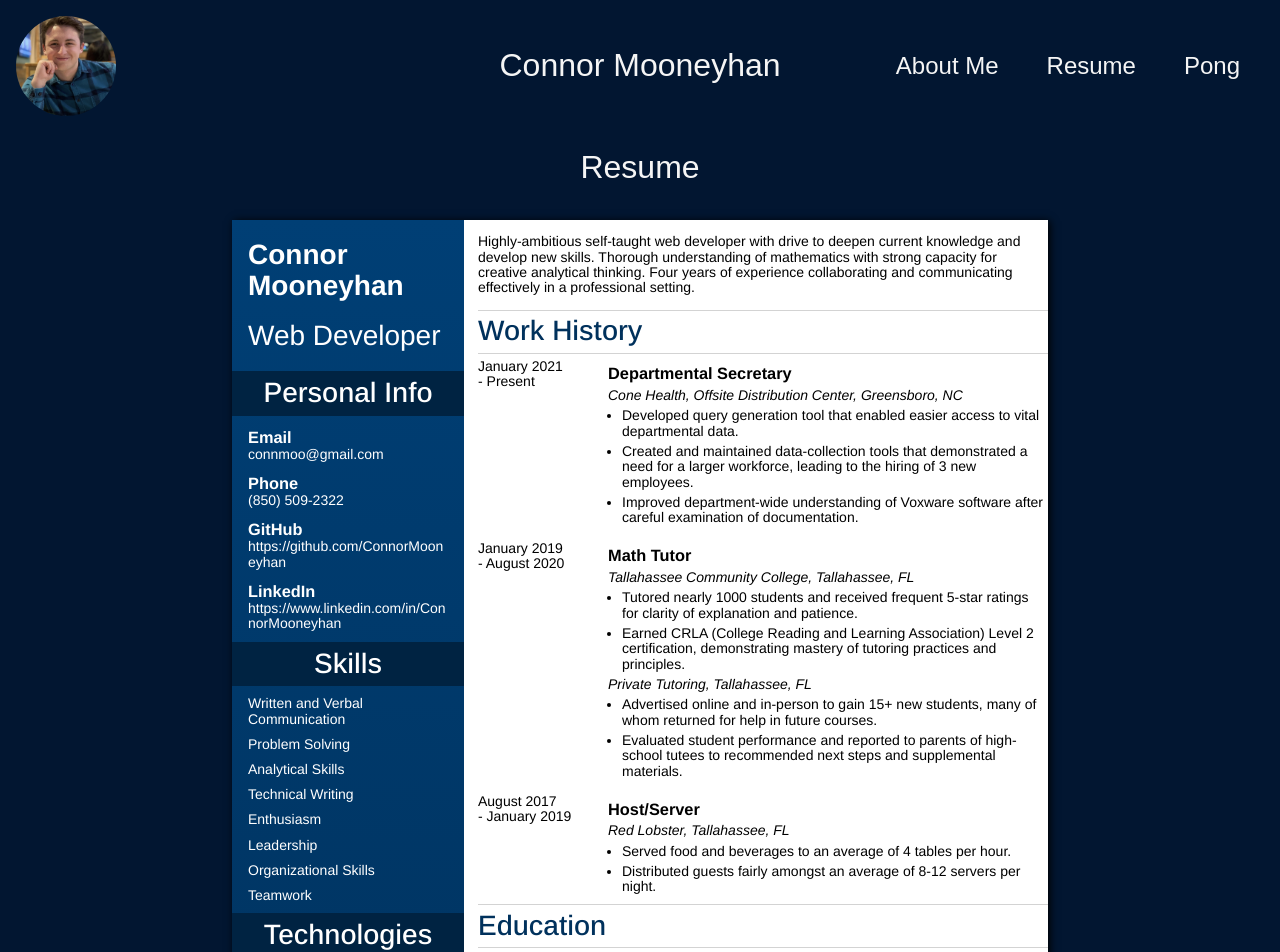
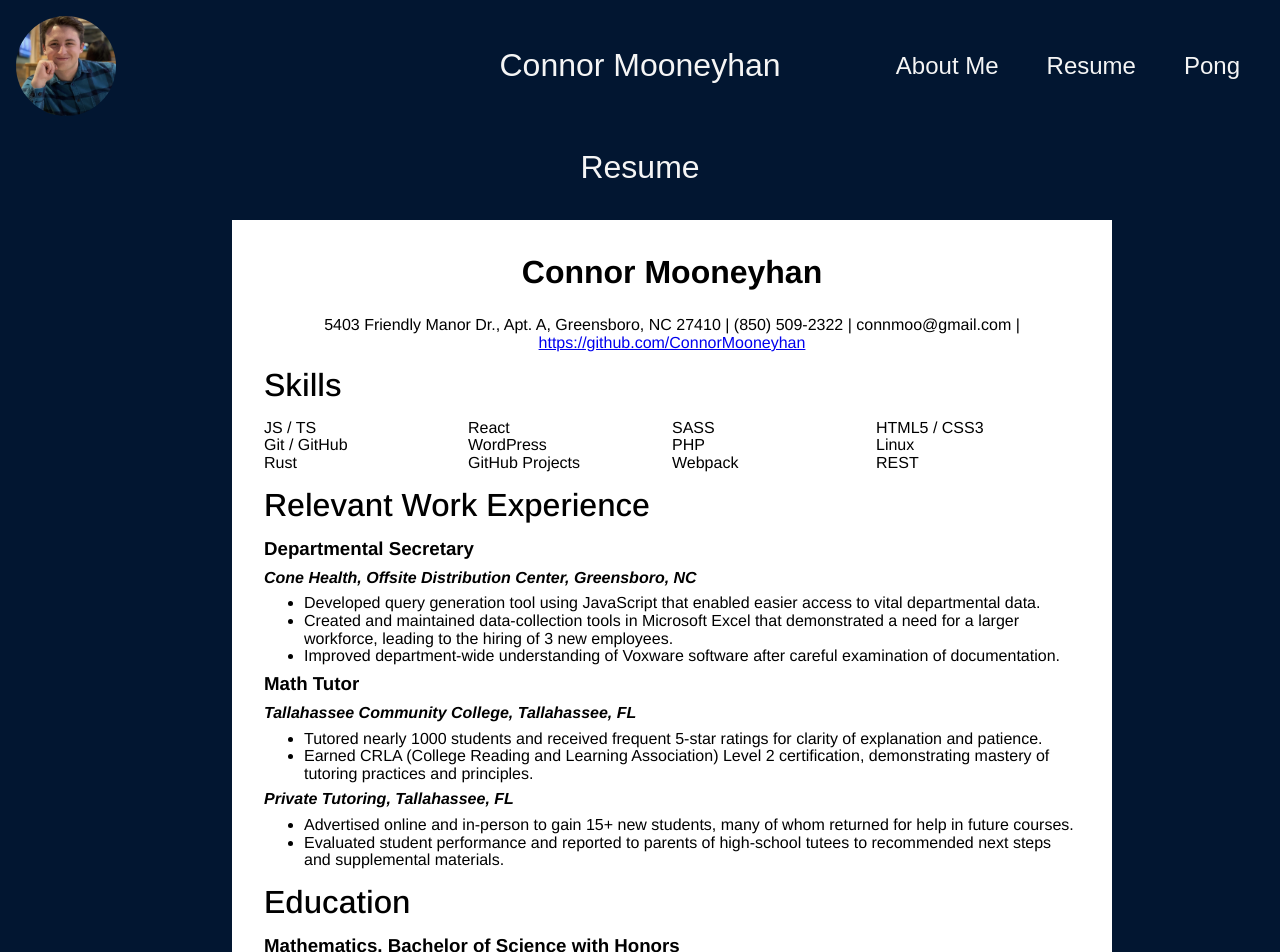
Before and after one commit to ConnorMooneyhan/personal-site, a React (Create React App) app: page /resume in a window 1280 px wide. Shown: the top 952 px of the page. Built offline with nearby package versions, Linux system fonts and the light colour scheme; a web font is replaced by a local one.

Commit message:
Update resume for REAL

```diff
--- a/src/components/ResumeSection/Resume.tsx
+++ b/src/components/ResumeSection/Resume.tsx
@@ -1,60 +1,163 @@
+// const Resume = () => {
+//   return (
+//     <section className="Resume">
+//       <div className="Resume__sidebar">
+//         <h1>Connor Mooneyhan</h1>
+//         <h2 className="Resume__sidebar__subtitle">Web Developer</h2>
+
+//         <h2>Personal Info</h2>
+//         <h3>Email</h3>
+//         <p>connmoo@gmail.com</p>
+//         <h3>Phone</h3>
+//         <p>(850) 509-2322</p>
+//         <h3>GitHub</h3>
+//         <p>https://github.com/ConnorMooneyhan</p>
+//         <h3>LinkedIn</h3>
+//         <p>https://www.linkedin.com/in/ConnorMooneyhan</p>
+
+//         <h2>Skills</h2>
+//         <p>Written and Verbal Communication</p>
+//         <p>Problem Solving</p>
+//         <p>Analytical Skills</p>
+//         <p>Technical Writing</p>
+//         <p>Enthusiasm</p>
+//         <p>Leadership</p>
+//         <p>Organizational Skills</p>
+//         <p>Teamwork</p>
+
+//         <h2>Technologies</h2>
+//         <p>React</p>
+//         <p>Typescript</p>
+//         <p>Node.js</p>
+//         <p>SASS</p>
+//         <p>Rust</p>
+//       </div>
+//       <div className="Resume__primary">
+//         <p>Highly-ambitious self-taught web developer with drive to deepen current
+//         knowledge and develop new skills. Thorough understanding of mathematics with
+//         strong capacity for creative analytical thinking. Four years of experience
+//         collaborating and communicating effectively in a professional setting.</p>
+//         <div className="Resume__primary__section">
+//           <h2 className="Resume__primary__section__title">Work History</h2>
+//           <div className="Resume__primary__section__item">
+//             <p>January 2021 <br />- Present</p>
+//             <div className="Resume__primary__section__item__content">
+//               <h3>Departmental Secretary</h3>
+//               <h4><em>Cone Health, Offsite Distribution Center, Greensboro, NC</em></h4>
+//               <ul>
+//                 <li>Developed query generation tool that enabled easier access to vital departmental data.</li>
+//                 <li>Created and maintained data-collection tools that demonstrated a need for a larger workforce, leading to the hiring of 3 new employees.</li>
+//                 <li>Improved department-wide understanding of Voxware software after careful examination of documentation.</li>
+//               </ul>
+//             </div>
+//           </div>
+//           <div className="Resume__primary__section__item">
+//             <p>January 2019 <br />- August 2020</p>
+//             <div className="Resume__primary__section__item__content">
+//               <h3>Math Tutor</h3>
+//               <h4><em>Tallahassee Community College, Tallahassee, FL</em></h4>
+//               <ul>
+//                 <li>Tutored nearly 1000 students and received frequent 5-star ratings for clarity of explanation and patience.</li>
+//                 <li>Earned CRLA (College Reading and Learning Association) Level 2 certification, demonstrating mastery of tutoring practices and principles.</li>
+//               </ul>
+//               <h4><em>Private Tutoring, Tallahassee, FL</em></h4>
+//               <ul>
+//                 <li>Advertised online and in-person to gain 15+ new students, many of whom returned for help in future courses.</li>
+//                 <li>Evaluated student performance and reported to parents of high-school tutees to recommended next steps and supplemental materials.</li>
+//               </ul>
+//             </div>
+//           </div>
+//           <div className="Resume__primary__section__item">
+//             <p>August 2017 <br />- January 2019</p>
+//             <div className="Resume__primary__section__item__content">
+//               <h3>Host/Server</h3>
+//               <h4><em>Red Lobster, Tallahassee, FL</em></h4>
+//               <ul>
+//                 <li>Served food and beverages to an average of 4 tables per hour.</li>
+//                 <li>Distributed guests fairly amongst an average of 8-12 servers per night.</li>
+//               </ul>
+//             </div>
+//           </div>
+//         </div>
+//         <div className="Resume__primary__section">
+//           <h2 className="Resume__primary__section__title">Education</h2>
+//           <div className="Resume__primary__section__item">
+//             <p>May 2018 <br />- May 2020</p>
+//             <div className="Resume__primary__section__item__content">
+//               <h3>Mathematics, Bachelor of Science with Honors</h3>
+//               <h4><em>Florida State University, Tallahassee, FL</em></h4>
+//               <p>Relevant Coursework: Intro to C++ Programming</p>
+//             </div>
+//           </div>
+//           <div className="Resume__primary__section__item">
+//             <p>May 2017 <br />- August 2018</p>
+//             <div className="Resume__primary__section__item__content">
+//               <h3>Associate of Arts</h3>
+//               <h4><em>Tallahassee Community College, Tallahassee, FL</em></h4>
+//             </div>
+//           </div>
+//         </div>
+//         <div className="Resume__primary__section">
+//           <h2 className="Resume__primary__section__title">Projects</h2>
+//           <div className="Resume__primary__section__item">
+//             <span></span>
+//             <div className="Resume__primary__section__item__content">
+//               <h3>Pong</h3>
+//               <h4><em>https://github.com/ConnorMooneyhan/pong</em></h4>
+//               <p>Utilizes the Canvas API to implement a classic game of Pong in the browser.</p>
+//             </div>
+//           </div>
+//           <div className="Resume__primary__section__item">
+//             <span></span>
+//             <div className="Resume__primary__section__item__content">
+//               <h3>Cellular Automata</h3>
+//               <h4><em>https;//github.com/ConnorMooneyhan/cellular-automata</em></h4>
+//               <p>Customizable tool for visualizing basic cellular automata. The "Favorites" section of this app demonstrates CRUD capabilities.</p>
+//             </div>
+//           </div>
+//         </div>
+//       </div>
+//     </section>
+//   )
+// }
+
 const Resume = () => {
-  return (
-    <section className="Resume">
-      <div className="Resume__sidebar">
+  return <div className="Resume">
+    <div className="Resume__header">
       <h1>Connor Mooneyhan</h1>
-        <h2 className="Resume__sidebar__subtitle">Web Developer</h2>
-
-        <h2>Personal Info</h2>
-        <h3>Email</h3>
-        <p>connmoo@gmail.com</p>
-        <h3>Phone</h3>
-        <p>(850) 509-2322</p>
-        <h3>GitHub</h3>
-        <p>https://github.com/ConnorMooneyhan</p>
-        <h3>LinkedIn</h3>
-        <p>https://www.linkedin.com/in/ConnorMooneyhan</p>
-
-        <h2>Skills</h2>
-        <p>Written and Verbal Communication</p>
-        <p>Problem Solving</p>
-        <p>Analytical Skills</p>
-        <p>Technical Writing</p>
-        <p>Enthusiasm</p>
-        <p>Leadership</p>
-        <p>Organizational Skills</p>
-        <p>Teamwork</p>
-
-        <h2>Technologies</h2>
-        <p>React</p>
-        <p>Typescript</p>
-        <p>Node.js</p>
-        <p>SASS</p>
-        <p>Rust</p>
+      <p>5403 Friendly Manor Dr., Apt. A, Greensboro, NC 27410 | (850) 509-2322 | connmoo@gmail.com | <a href="https://github.com/ConnorMooneyhan" target="_blank">https://github.com/ConnorMooneyhan</a></p>
     </div>
-      <div className="Resume__primary">
-        <p>Highly-ambitious self-taught web developer with drive to deepen current
-        knowledge and develop new skills. Thorough understanding of mathematics with
-        strong capacity for creative analytical thinking. Four years of experience
-        collaborating and communicating effectively in a professional setting.</p>
-        <div className="Resume__primary__section">
-          <h2 className="Resume__primary__section__title">Work History</h2>
-          <div className="Resume__primary__section__item">
-            <p>January 2021 <br />- Present</p>
-            <div className="Resume__primary__section__item__content">
-              <h3>Departmental Secretary</h3>
+    <div>
+      <section>
+        <h2 >Skills</h2>
+        <ul className="Resume__skills-list">
+          <li>JS / TS</li>
+          <li>React</li>
+          <li>SASS</li>
+          <li>HTML5 / CSS3</li>
+          <li>Git / GitHub</li>
+          <li>WordPress</li>
+          <li>PHP</li>
+          <li>Linux</li>
+          <li>Rust</li>
+          <li>GitHub Projects</li>
+          <li>Webpack</li>
+          <li>REST</li>
+        </ul>
+      </section>
+      <section>
+        <h2 >Relevant Work Experience</h2>
+        <div className="Resume__section__item">
+          <h3 >Departmental Secretary</h3>
           <h4><em>Cone Health, Offsite Distribution Center, Greensboro, NC</em></h4>
           <ul>
-                <li>Developed query generation tool that enabled easier access to vital departmental data.</li>
-                <li>Created and maintained data-collection tools that demonstrated a need for a larger workforce, leading to the hiring of 3 new employees.</li>
+            <li>Developed query generation tool using JavaScript that enabled easier access to vital departmental data.</li>
+            <li>Created and maintained data-collection tools in Microsoft Excel that demonstrated a need for a larger workforce, leading to the hiring of 3 new employees.</li>
             <li>Improved department-wide understanding of Voxware software after careful examination of documentation.</li>
           </ul>
         </div>
-          </div>
-          <div className="Resume__primary__section__item">
-            <p>January 2019 <br />- August 2020</p>
-            <div className="Resume__primary__section__item__content">
-              <h3>Math Tutor</h3>
+        <div className="Resume__section__item">
+          <h3 >Math Tutor</h3>
           <h4><em>Tallahassee Community College, Tallahassee, FL</em></h4>
           <ul>
             <li>Tutored nearly 1000 students and received frequent 5-star ratings for clarity of explanation and patience.</li>
@@ -66,59 +169,32 @@ const Resume = () => {
             <li>Evaluated student performance and reported to parents of high-school tutees to recommended next steps and supplemental materials.</li>
           </ul>
         </div>
-          </div>
-          <div className="Resume__primary__section__item">
-            <p>August 2017 <br />- January 2019</p>
-            <div className="Resume__primary__section__item__content">
-              <h3>Host/Server</h3>
-              <h4><em>Red Lobster, Tallahassee, FL</em></h4>
-              <ul>
-                <li>Served food and beverages to an average of 4 tables per hour.</li>
-                <li>Distributed guests fairly amongst an average of 8-12 servers per night.</li>
-              </ul>
-            </div>
-          </div>
-        </div>
-        <div className="Resume__primary__section">
-          <h2 className="Resume__primary__section__title">Education</h2>
-          <div className="Resume__primary__section__item">
-            <p>May 2018 <br />- May 2020</p>
-            <div className="Resume__primary__section__item__content">
-              <h3>Mathematics, Bachelor of Science with Honors</h3>
+      </section>
+      <section>
+        <h2 >Education</h2>
+        <div className="Resume__section__item">
+          <h3 >Mathematics, Bachelor of Science with Honors</h3>
           <h4><em>Florida State University, Tallahassee, FL</em></h4>
           <p>Relevant Coursework: Intro to C++ Programming</p>
         </div>
-          </div>
-          <div className="Resume__primary__section__item">
-            <p>May 2017 <br />- August 2018</p>
-            <div className="Resume__primary__section__item__content">
-              <h3>Associate of Arts</h3>
+        <div className="Resume__section__item">
+          <h3 >Associate of Arts</h3>
           <h4><em>Tallahassee Community College, Tallahassee, FL</em></h4>
         </div>
+      </section>
+      <section>
+        <h2 >Projects</h2>
+        <div className="Resume__section__item">
+          <h3>Pong • <span className="Resume__repo-link"><a href="https://github.com/ConnorMooneyhan/pong" target="_blank"><em>https://github.com/ConnorMooneyhan/pong</em></a></span></h3>
+          <p>Utilizes the Canvas API to implement a classic game of Pong in the browser.</p>
+        </div>
+        <div className="Resume__section__item">
+          <h3>Cellular Automata • <span className="Resume__repo-link"><a href="https://github.com/ConnorMooneyhan/cellular-automata" target="_blank"><em>https://github.com/ConnorMooneyhan/cellular-automata</em></a></span></h3>
+          <p>Customizable tool for visualizing basic cellular automata. The "Favorites" section of this app demonstrates CRUD capabilities.</p>
+        </div>
+      </section>
     </div>
   </div>
-        <div className="Resume__primary__section">
-          <h2 className="Resume__primary__section__title">Projects</h2>
-          <div className="Resume__primary__section__item">
-            <span></span>
-            <div className="Resume__primary__section__item__content">
-              <h3>Pong</h3>
-              <h4><em>https://github.com/ConnorMooneyhan/pong</em></h4>
-              <p>Utilizes the Canvas API to implement a classic game of Pong in the browser.</p>
-            </div>
-          </div>
-          <div className="Resume__primary__section__item">
-            <span></span>
-            <div className="Resume__primary__section__item__content">
-              <h3>Cellular Automata</h3>
-              <h4><em>https;//github.com/ConnorMooneyhan/cellular-automata</em></h4>
-              <p>Customizable tool for visualizing basic cellular automata. The "Favorites" section of this app demonstrates CRUD capabilities.</p>
-            </div>
-          </div>
-        </div>
-      </div>
-    </section>
-  )
 }
 
 export default Resume;
--- a/src/components/ResumeSection/_ResumeSection.scss
+++ b/src/components/ResumeSection/_ResumeSection.scss
@@ -1,88 +1,146 @@
 @use "../../theme" as *;
 
+// .Resume {
+//   max-width: 8.5in; min-height: 11in;
+//   display: flex;
+//   font-size: 14px;
+//   color: black;
+//   background: white;
+//   font-family: "Arimo", sans-serif;
+//   line-height: 1.1;
+//   box-shadow: 2px 1px 8px black;
+//   margin: 0 auto;
+//   text-align: left;
+//   & h1 {
+//     font-size: 28px;
+//   }
+
+//   .Resume__sidebar {
+//     background: linear-gradient(hsl(208, 100%, 23%), hsl(208, 100%, 18%));
+//     color: white;
+//     padding: 0 1rem;
+//     min-width: 200px;
+//     word-break: break-word;
+
+//     & * {
+//       margin: .7em 0;
+//     }
+
+//     & .Resume__sidebar__subtitle {
+//       font-weight: 400;
+//       text-align: left;
+//     }
+
+//     & h2:not(.Resume__sidebar__subtitle) {
+//       background-color: hsl(208, 100%, 13%);
+//       padding: .25em 1rem;
+//       margin: 0 -1rem;
+//     }
+
+//     & h3 {
+//       margin-bottom: 0;
+//     }
+
+//     & h3 + p {
+//       margin-top: .1em;
+//     }
+//   }
+
+//   .Resume__primary {
+//     padding-left: 1em;
+
+//     .Resume__primary__section {
+//       display: flex;
+//       flex-direction: column;
+
+//       .Resume__primary__section__title {
+//         color:hsl(208, 100%, 18%);
+//         border: 1px solid lightgrey;
+//         border-width: 1px 0;
+//         padding: .2em 0;
+//         margin-top: 0;
+//         margin-bottom: 0;
+//         text-align: left;
+//       }
+
+//       .Resume__primary__section__item {
+//         display: flex;
+
+//         & h4 {
+//           font-weight: 400;
+//         }
+
+//         & * {
+//           margin: .35em 0;
+//         }
+
+//         & :nth-child(1) {
+//           flex: 0 0 130px;
+//         }
+
+//         .Resume__primary__section__item__content ul {
+//           padding-left: 1em;
+//         }
+//       }
+//     }
+//   }
+
+//   &~p {
+//     text-align: center;
+
+//     a {
+//       color: $accent-color-1;
+//     }
+
+//     a:active,
+//     a:visited {
+//       color: hsl(300, 100%, 40%);
+//     }
+//   }
+// }
+
+
 .Resume {
-  max-width: 8.5in; min-height: 11in;
-  display: flex;
-  font-size: 14px;
+  width: 8.5in;
+  height: 11in;
+  background: white;
   color: black;
-  background: white;
+  font-size: 16px;
+  font-weight: 400;
   font-family: "Arimo", sans-serif;
   line-height: 1.1;
-  box-shadow: 2px 1px 8px black;
-  margin: 0 auto;
-  text-align: left;
-  & h1 {
-    font-size: 28px;
-  }
+  padding: 0.5em 2em;
 
-  .Resume__sidebar {
-    background: linear-gradient(hsl(208, 100%, 23%), hsl(208, 100%, 18%));
-    color: white;
-    padding: 0 1rem;
-    min-width: 200px;
-    word-break: break-word;
-
-    & * {
-      margin: .7em 0;
-    }
-
-    & .Resume__sidebar__subtitle {
-      font-weight: 400;
-      text-align: left;
-    }
-
-    & h2:not(.Resume__sidebar__subtitle) {
-      background-color: hsl(208, 100%, 13%);
-      padding: .25em 1rem;
-      margin: 0 -1rem;
-    }
-
-    & h3 {
-      margin-bottom: 0;
-    }
-
-    & h3 + p {
-      margin-top: .1em;
+  .Resume__header {
+    text-align: center;
+    h1 {
+      font-size: 32px;
     }
   }
 
-  .Resume__primary {
-    padding-left: 1em;
+  .Resume__skills-list {
+    display: grid;
+    list-style-type: none;
+    padding-left: 0;
+    grid-template-columns: repeat(4, 1fr);
+  }
 
-    .Resume__primary__section {
-      display: flex;
-      flex-direction: column;
+  h2,
+  h3,
+  h4,
+  h5,
+  h6,
+  .Resume__section__item p {
+    margin: 0.5em 0;
+    text-align: left;
+  }
 
-      .Resume__primary__section__title {
-        color:hsl(208, 100%, 18%);
-        border: 1px solid lightgrey;
-        border-width: 1px 0;
-        padding: .2em 0;
-        margin-top: 0;
-        margin-bottom: 0;
-        text-align: left;
-      }
+  ul {
+    margin: 0;
+  }
 
-      .Resume__primary__section__item {
-        display: flex;
-
-        & h4 {
-          font-weight: 400;
-        }
-
-        & * {
-          margin: .35em 0;
-        }
-
-        & :nth-child(1) {
-          flex: 0 0 130px;
-        }
-
-        .Resume__primary__section__item__content ul {
-          padding-left: 1em;
-        }
-      }
-    }
+  .Resume__repo-link {
+    font-weight: 400;
   }
 
   &~p {
@@ -97,4 +155,5 @@
       color: hsl(300, 100%, 40%);
     }
   }
+
 }
--- a/src/css/App.css
+++ b/src/css/App.css
@@ -118,76 +118,42 @@ h2 {
   }
 }
 .Resume {
-  max-width: 8.5in;
-  min-height: 11in;
-  display: flex;
-  font-size: 14px;
+  width: 8.5in;
+  height: 11in;
+  background: white;
   color: black;
-  background: white;
+  font-size: 16px;
+  font-weight: 400;
   font-family: "Arimo", sans-serif;
   line-height: 1.1;
-  box-shadow: 2px 1px 8px black;
-  margin: 0 auto;
+  padding: 0.5em 2em;
+}
+.Resume .Resume__header {
+  text-align: center;
+}
+.Resume .Resume__header h1 {
+  font-size: 32px;
+}
+.Resume .Resume__skills-list {
+  display: grid;
+  list-style-type: none;
+  padding-left: 0;
+  grid-template-columns: repeat(4, 1fr);
+}
+.Resume h2,
+.Resume h3,
+.Resume h4,
+.Resume h5,
+.Resume h6,
+.Resume .Resume__section__item p {
+  margin: 0.5em 0;
   text-align: left;
 }
-.Resume h1 {
-  font-size: 28px;
+.Resume ul {
+  margin: 0;
 }
-.Resume .Resume__sidebar {
-  background: linear-gradient(#003f75, #00315c);
-  color: white;
-  padding: 0 1rem;
-  min-width: 200px;
-  word-break: break-word;
-}
-.Resume .Resume__sidebar * {
-  margin: 0.7em 0;
-}
-.Resume .Resume__sidebar .Resume__sidebar__subtitle {
+.Resume .Resume__repo-link {
   font-weight: 400;
-  text-align: left;
-}
-.Resume .Resume__sidebar h2:not(.Resume__sidebar__subtitle) {
-  background-color: #002342;
-  padding: 0.25em 1rem;
-  margin: 0 -1rem;
-}
-.Resume .Resume__sidebar h3 {
-  margin-bottom: 0;
-}
-.Resume .Resume__sidebar h3 + p {
-  margin-top: 0.1em;
-}
-.Resume .Resume__primary {
-  padding-left: 1em;
-}
-.Resume .Resume__primary .Resume__primary__section {
-  display: flex;
-  flex-direction: column;
-}
-.Resume .Resume__primary .Resume__primary__section .Resume__primary__section__title {
-  color: #00315c;
-  border: 1px solid lightgrey;
-  border-width: 1px 0;
-  padding: 0.2em 0;
-  margin-top: 0;
-  margin-bottom: 0;
-  text-align: left;
-}
-.Resume .Resume__primary .Resume__primary__section .Resume__primary__section__item {
-  display: flex;
-}
-.Resume .Resume__primary .Resume__primary__section .Resume__primary__section__item h4 {
-  font-weight: 400;
-}
-.Resume .Resume__primary .Resume__primary__section .Resume__primary__section__item * {
-  margin: 0.35em 0;
-}
-.Resume .Resume__primary .Resume__primary__section .Resume__primary__section__item :nth-child(1) {
-  flex: 0 0 130px;
-}
-.Resume .Resume__primary .Resume__primary__section .Resume__primary__section__item .Resume__primary__section__item__content ul {
-  padding-left: 1em;
 }
 .Resume ~ p {
   text-align: center;
```
Also changed, not shown: 1 other file (tests, documents, lock files or other folders). Lines whose indentation alone changed are shown as unchanged.
